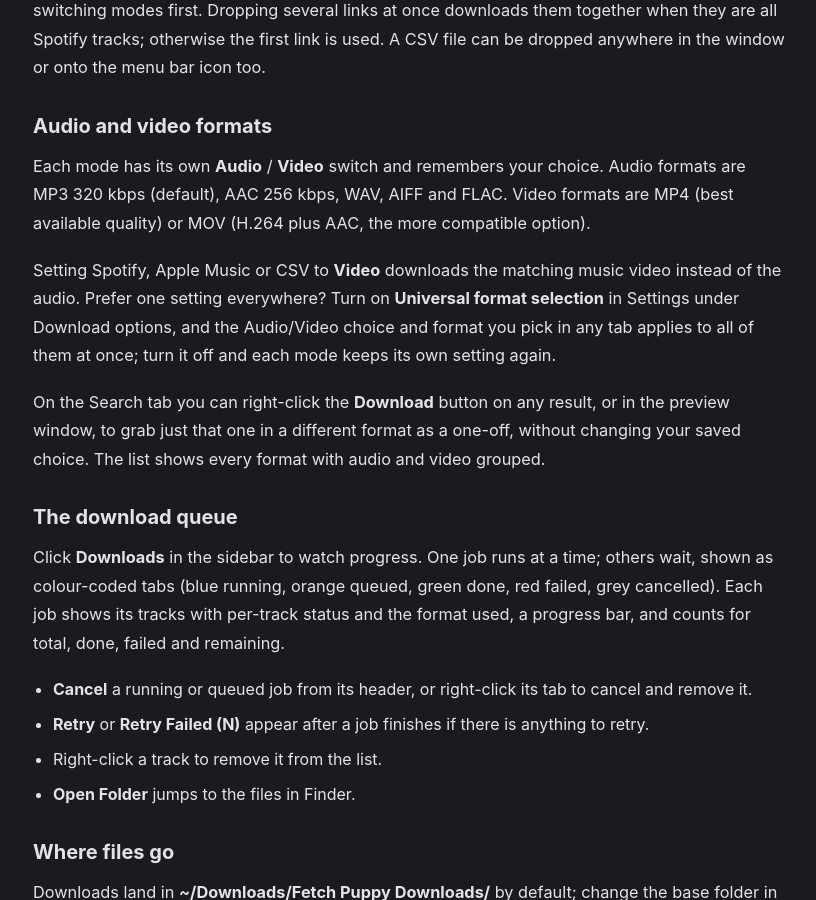
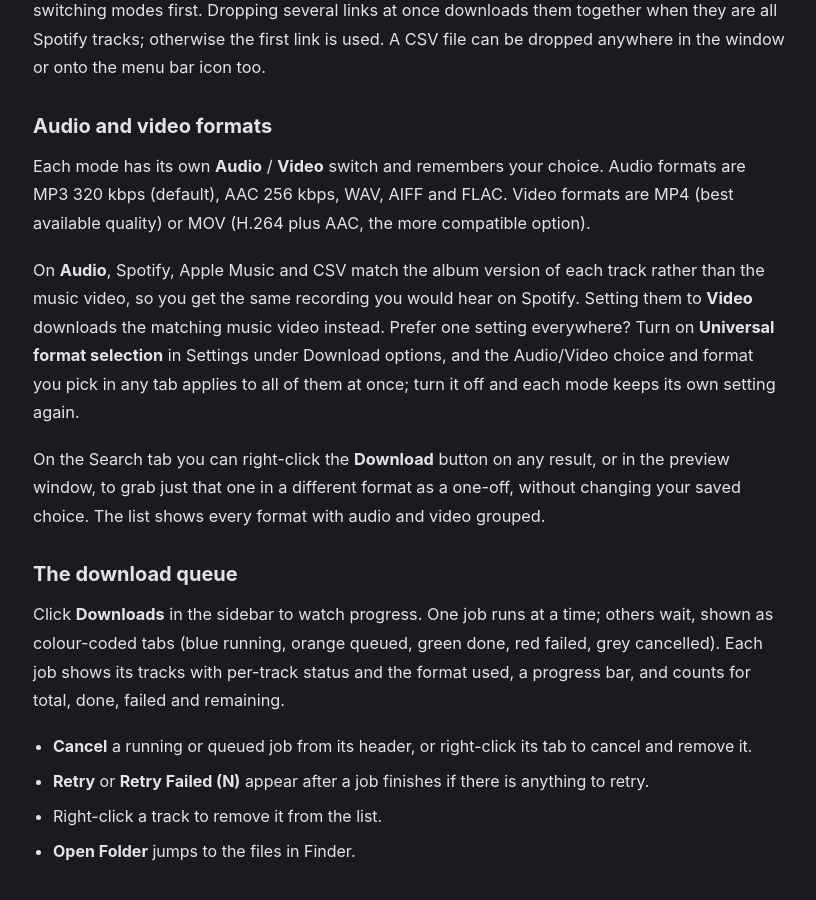
Before and after one commit to BSKapps/bskapps.github.io, a Jekyll site: the page built from articles/fetch-puppy-guide/index.html, in a window 1280 px wide and 900 px high, scrolled down 1020 px. Shown: the whole window, without its empty margins (231-1047 px from the left). Built offline with Jekyll 4.4.1, drawn with Linux system fonts in a browser that asks for light colours; some of the changed text lies outside the part shown.

Commit message:
Fetch Puppy guide: audio matches the album version
The formats section only described what Video mode does. Audio mode now
matches the album version of a track rather than the music video, so say
so. Version line moved to 2.5.1.

```diff
--- a/_data/guides/fetch-puppy-guide.json
+++ b/_data/guides/fetch-puppy-guide.json
@@ -4,7 +4,7 @@
   "web": {
     "pageTitle": "Fetch Puppy user guide - BSK Apps",
     "h1": "Fetch Puppy user guide",
-    "dateLine": "Updated for version 2.5",
+    "dateLine": "Updated for version 2.5.1",
     "description": "A how-to guide for Fetch Puppy: the download modes, choosing audio and video formats, the queue, output folders, browser cookies, the download engine and settings.",
     "canonical": "https://bskapps.com/articles/fetch-puppy-guide/",
     "ogTitle": "Fetch Puppy user guide",
@@ -73,7 +73,7 @@
         },
         {
           "type": "paragraph",
-          "text": "Setting Spotify, Apple Music or CSV to **Video** downloads the matching music video instead of the audio. Prefer one setting everywhere? Turn on **Universal format selection** in Settings under Download options, and the Audio/Video choice and format you pick in any tab applies to all of them at once; turn it off and each mode keeps its own setting again."
+          "text": "On **Audio**, Spotify, Apple Music and CSV match the album version of each track rather than the music video, so you get the same recording you would hear on Spotify. Setting them to **Video** downloads the matching music video instead. Prefer one setting everywhere? Turn on **Universal format selection** in Settings under Download options, and the Audio/Video choice and format you pick in any tab applies to all of them at once; turn it off and each mode keeps its own setting again."
         },
         {
           "type": "paragraph",
```
